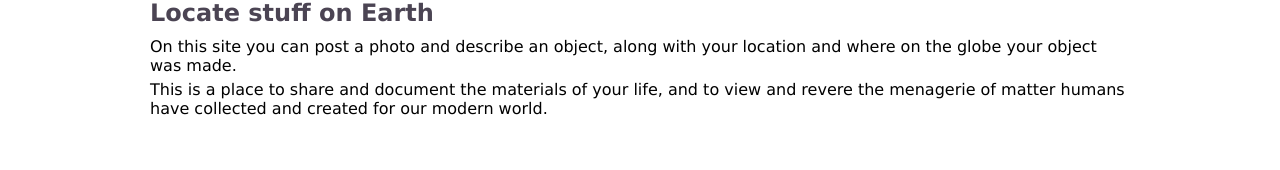
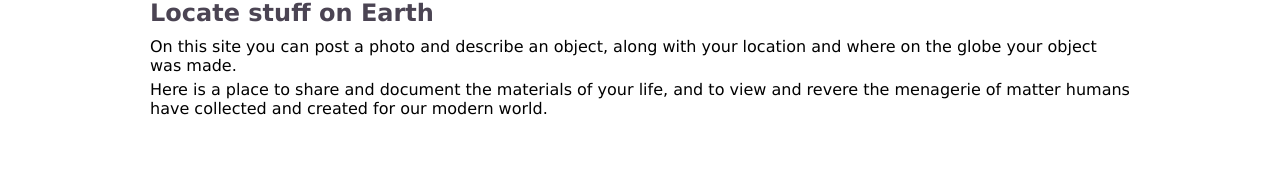
Before and after one commit to MikeyManoguerra/mikey-cool-stuff-client, a React (Create React App) app: page /App/List in a window 1280 px wide. Shown: the part 119-289 px from the top of the page. Built offline with nearby package versions, Linux system fonts and the light colour scheme; no server answers.

Commit message:
this to here on header

```diff
--- a/src/components/header.js
+++ b/src/components/header.js
@@ -22,7 +22,7 @@ export class Header extends React.Component {
           <p>On this site you can post a photo and describe an object, along with your location
               and where on the globe your object was made.
           </p>
-            <p>This is a place to share and document the materials
+            <p>Here is a place to share and document the materials
            of your life, and to view and revere the menagerie of matter
              humans have collected and created for our modern world.
           </p>
```
